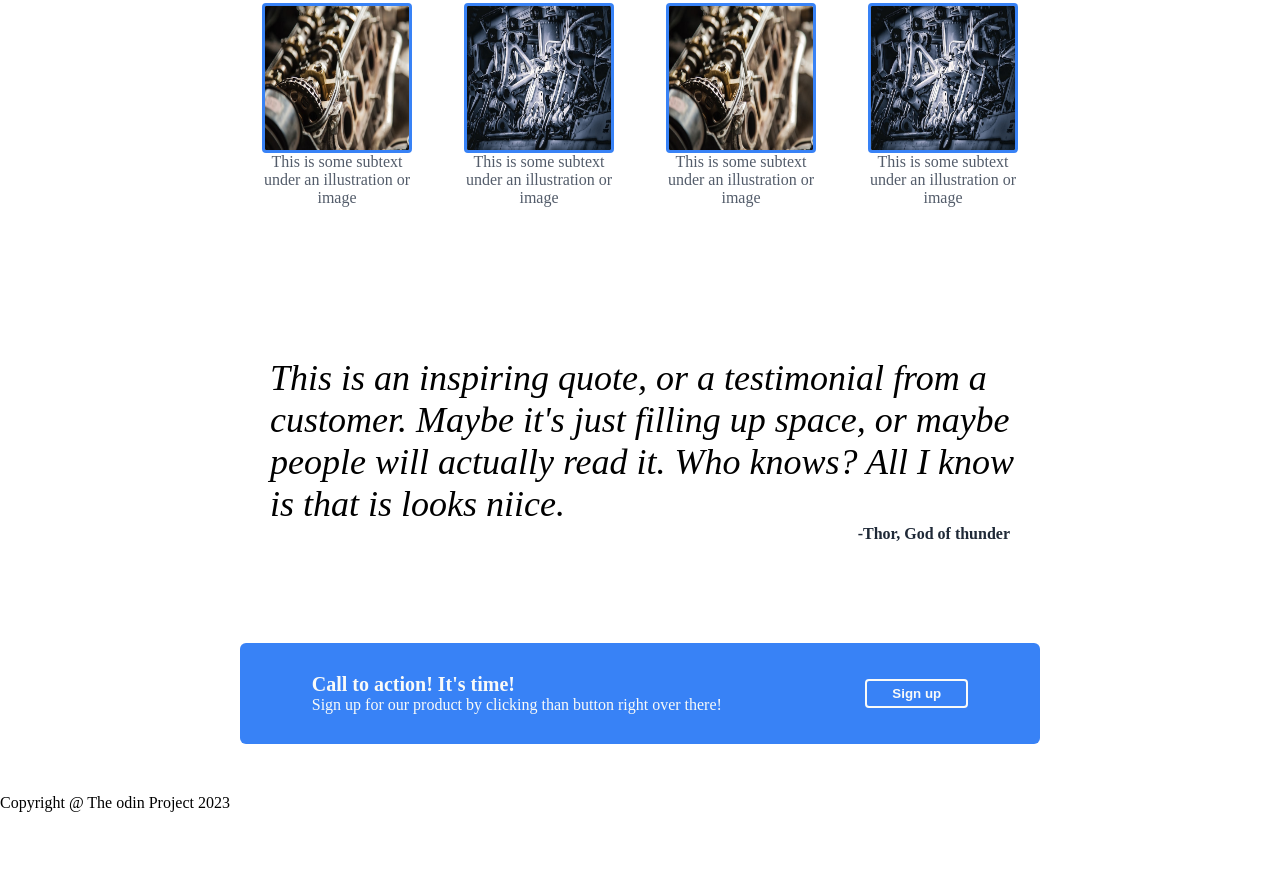
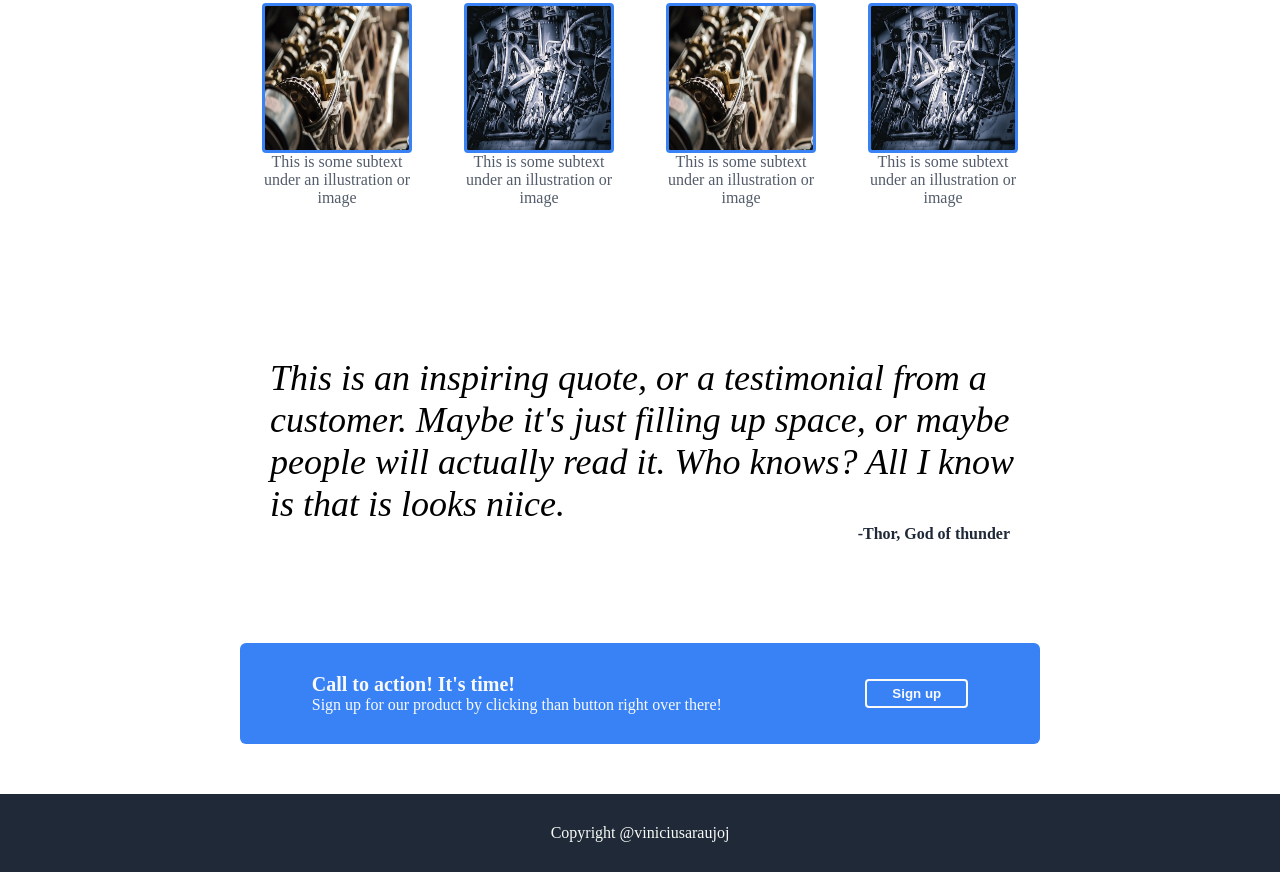
Before and after one commit to viniciusaraujoj/landing-page-project, a plain HTML site: page index.html in a window 1280 px wide. Shown: the part 525-1397 px from the top of the page. Before the commit the page ends 1337 px from the top, so only its background shows below. Drawn offline with Linux system fonts and the light colour scheme.

Commit message:
Footer stylized and version-1 finished

```diff
--- a/index.html
+++ b/index.html
@@ -73,7 +73,7 @@
     </div>
 
     <div class="footer">
-      <p>Copyright @ The odin Project 2023</p>
+      <p>Copyright @viniciusaraujoj</p>
     </div>
   </body>
 </html>
--- a/styles/style.css
+++ b/styles/style.css
@@ -207,3 +207,13 @@ button:hover {
 .sign-up button {
   border: 2px solid #f9faf8;
 }
+
+.footer {
+  background-color: #1f2937;
+}
+
+.footer p {
+  color: #f9faf8;
+  text-align: center;
+  padding: 30px;
+}
```
